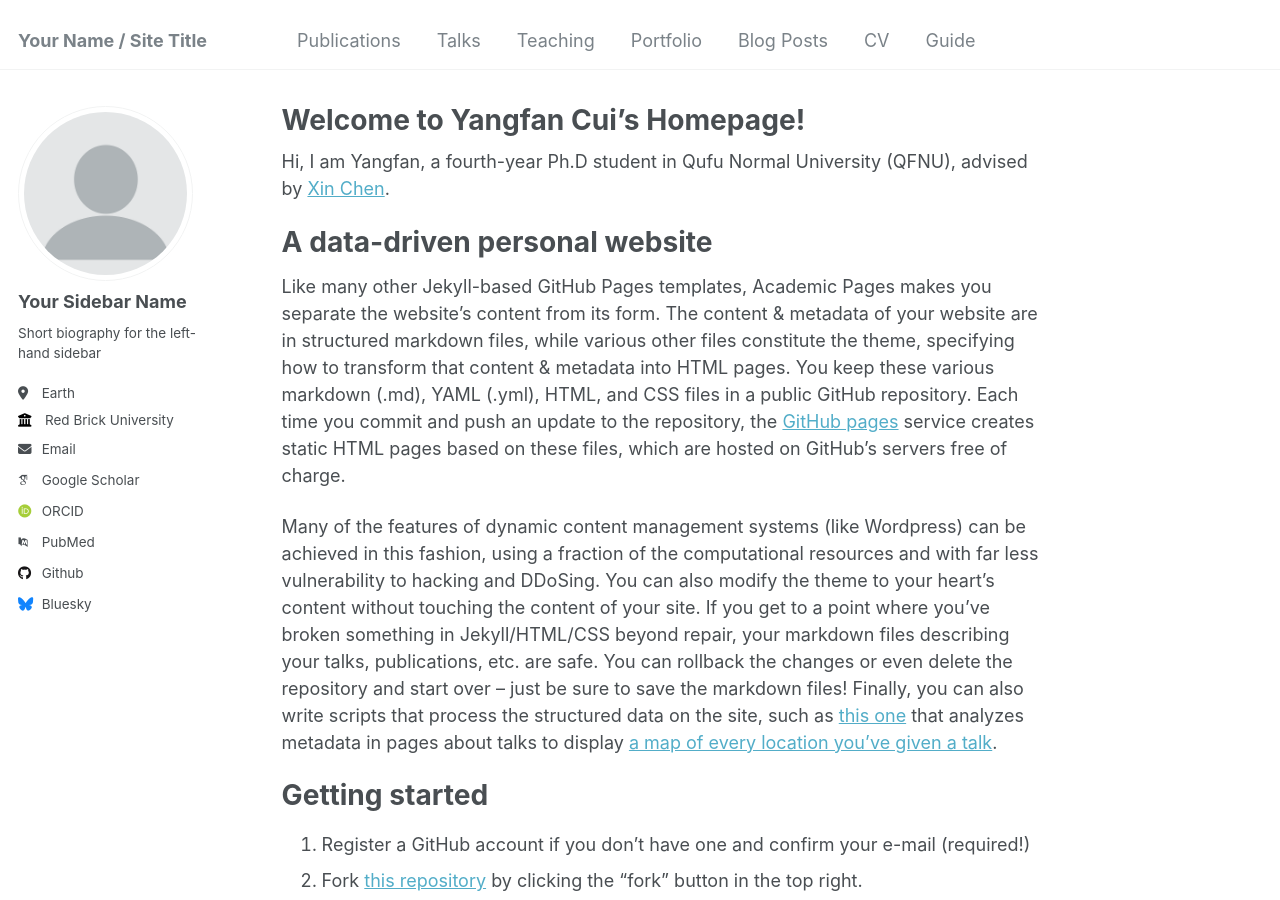
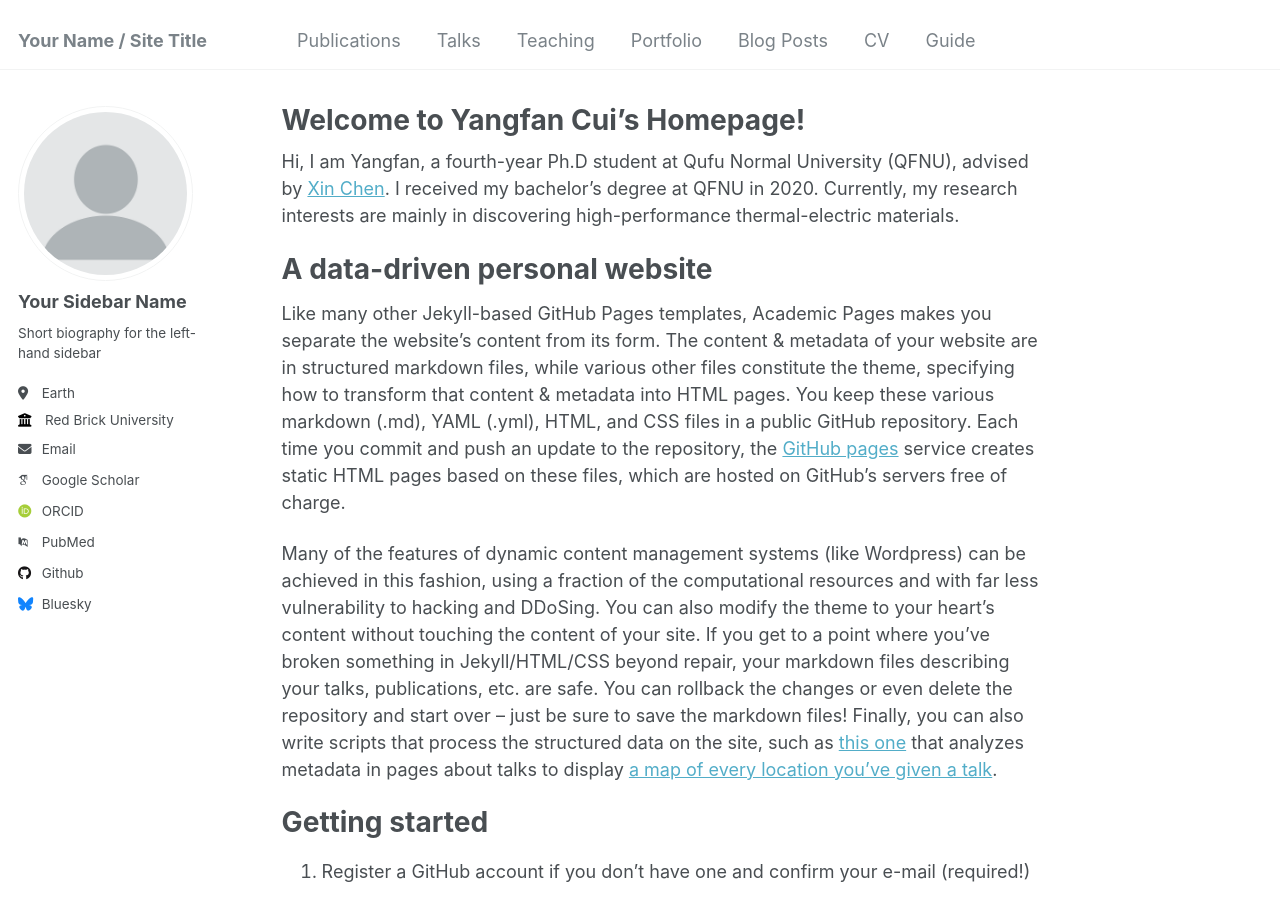
Before and after one commit to nictacui/nictacui.github.io, a Jekyll site: the page built from _pages/about.md, in a window 1280 px wide and 900 px high. Built offline with Jekyll 4.4.1, drawn with Linux system fonts in a browser that asks for light colours; some web fonts are replaced.

Commit message:
Update about.md

```diff
--- a/_pages/about.md
+++ b/_pages/about.md
@@ -7,7 +7,7 @@ redirect_from:
   - /about.html
 ---
 
-Hi, I am Yangfan, a fourth-year Ph.D student in Qufu Normal University (QFNU), advised by [Xin Chen](https://www.x-mol.com/groups/hppms/people/16465).
+Hi, I am Yangfan, a fourth-year Ph.D student at Qufu Normal University (QFNU), advised by [Xin Chen](https://www.x-mol.com/groups/hppms/people/16465). I received my bachelor's degree at QFNU in 2020. Currently, my research interests are mainly in discovering high-performance thermal-electric materials.
 
 A data-driven personal website
 ======
```
